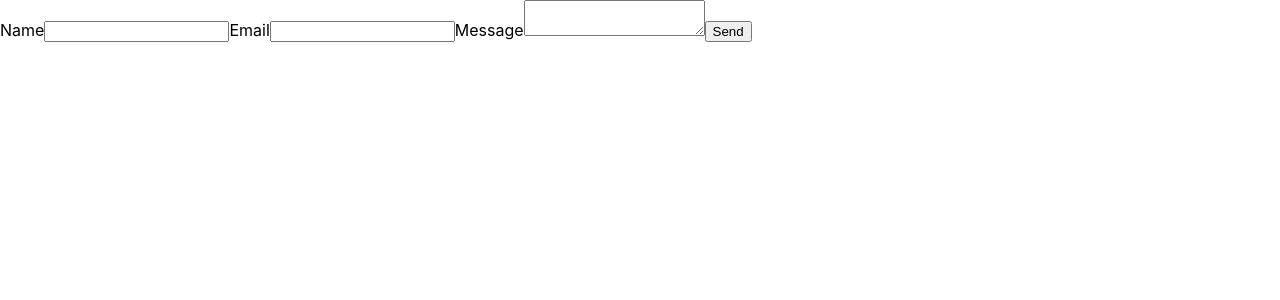
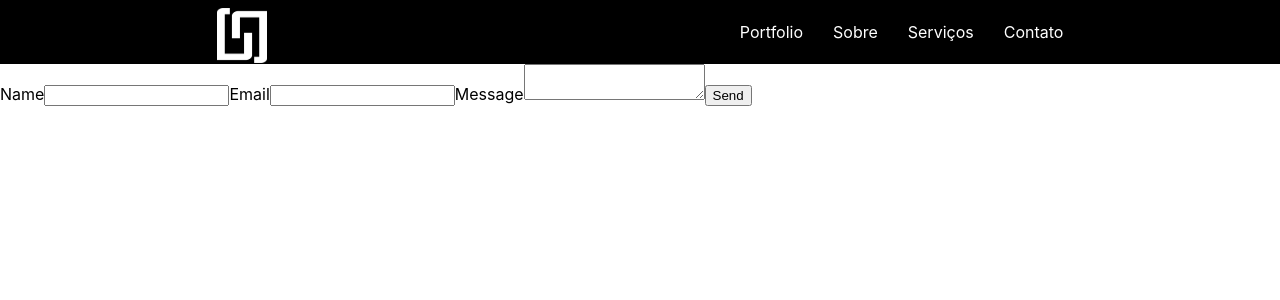
Before and after one commit to ziembick/site-portfolio-designer, a React (Create React App) app in the folder portfolio-designers/: page /contato in a window 1280 px wide. Shown: the top 300 px of the page. Built offline with nearby package versions, Linux system fonts and the light colour scheme.

Commit message:
contact form

```diff
--- a/portfolio-designers/package.json
+++ b/portfolio-designers/package.json
@@ -3,6 +3,7 @@
   "version": "0.1.0",
   "private": true,
   "dependencies": {
+    "@emailjs/browser": "^3.10.0",
     "@testing-library/jest-dom": "^5.16.5",
     "@testing-library/react": "^13.4.0",
     "@testing-library/user-event": "^13.5.0",
--- a/portfolio-designers/src/components/contato.js
+++ b/portfolio-designers/src/components/contato.js
@@ -1,4 +1,5 @@
 import Navbar from "./navbar";
+import emailjs from "@emailjs/browser";
 import React, { useRef } from "react";
 
 function Contato() {
@@ -26,6 +27,7 @@ function Contato() {
 
   return (
     <form ref={form} onSubmit={sendEmail}>
+      <Navbar />
       <label>Name</label>
       <input type="text" name="user_name" />
       <label>Email</label>
```
Also changed, not shown: 1 other file (tests, documents, lock files or other folders).
